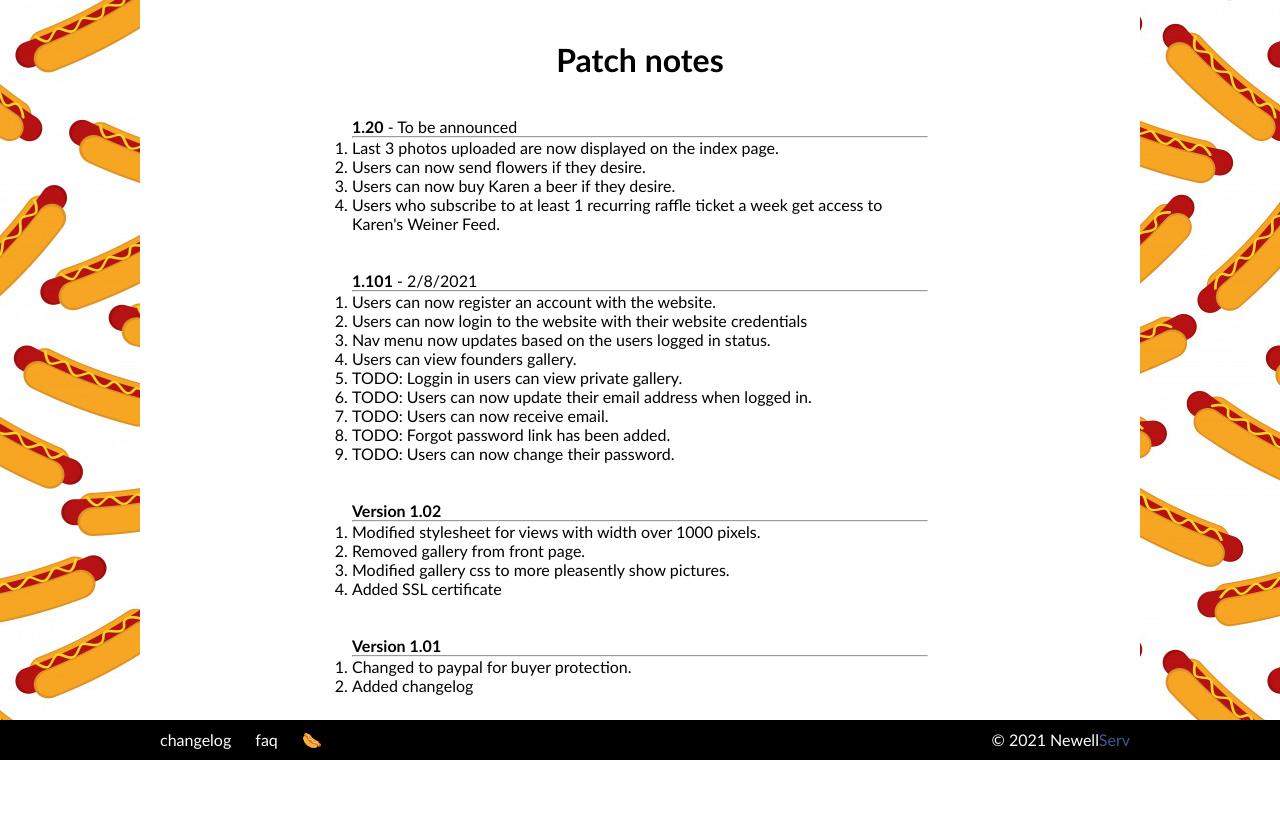
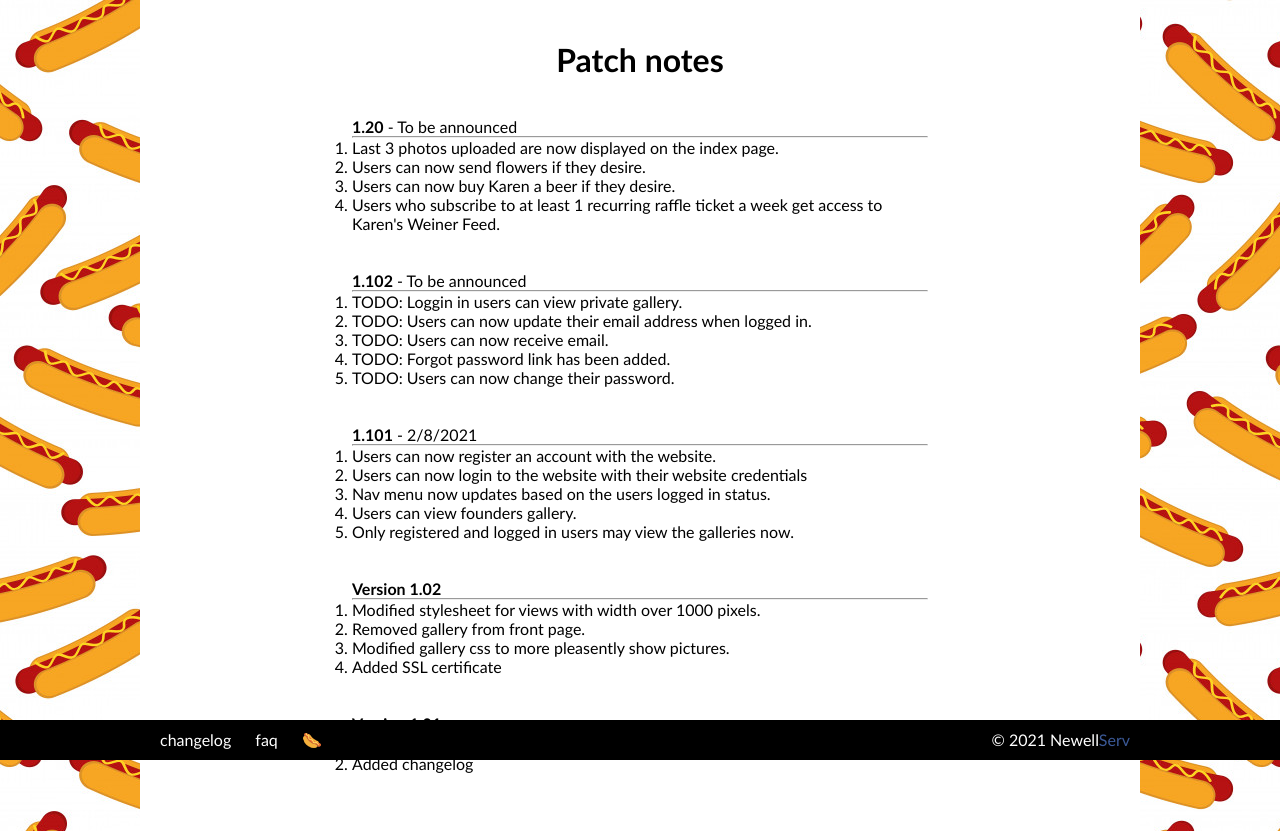
Before and after one commit to NewellServ/hotdog, a PHP site: page /changelog.php in a window 1280 px wide. Shown: the part 40-871 px from the top of the page. Before the commit the page ends 800 px from the top, so only its background shows below. Run offline with PHP 8.4, Linux system fonts and the light colour scheme.

Commit message:
updated changelog

```diff
--- a/changelog.php
+++ b/changelog.php
@@ -22,6 +22,15 @@
           <li>Users can now buy Karen a beer if they desire.</li>
           <li>Users who subscribe to at least 1 recurring raffle ticket a week get access to Karen's Weiner Feed.</li>
       </ol>
+      <br /><br />
+      <ol>
+          <lh><b>1.102</b> - To be announced</lh><hr>
+          <li>TODO: Loggin in users can view private gallery.</li>
+          <li>TODO: Users can now update their email address when logged in.</li>
+          <li>TODO: Users can now receive email.</li>
+          <li>TODO: Forgot password link has been added.</li>
+          <li>TODO: Users can now change their password.</li>
+      </ol>
 
       <br /><br />
       <ol>
@@ -30,11 +39,8 @@
           <li>Users can now login to the website with their website credentials</li>
           <li>Nav menu now updates based on the users logged in status.</li>
           <li>Users can view founders gallery.</li>
-          <li>TODO: Loggin in users can view private gallery.</li>
-          <li>TODO: Users can now update their email address when logged in.</li>
-          <li>TODO: Users can now receive email.</li>
-          <li>TODO: Forgot password link has been added.</li>
-          <li>TODO: Users can now change their password.</li>
+          <li>Only registered and logged in users may view the galleries now.</li>
+
       </ol>
 
       <br /><br />
```
